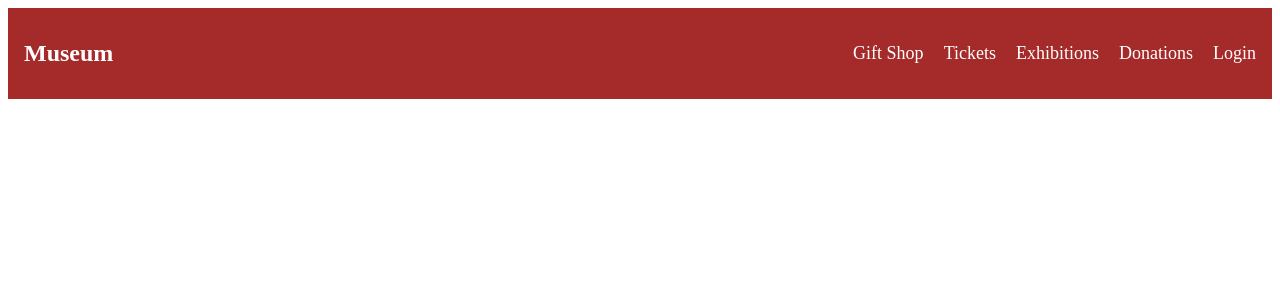
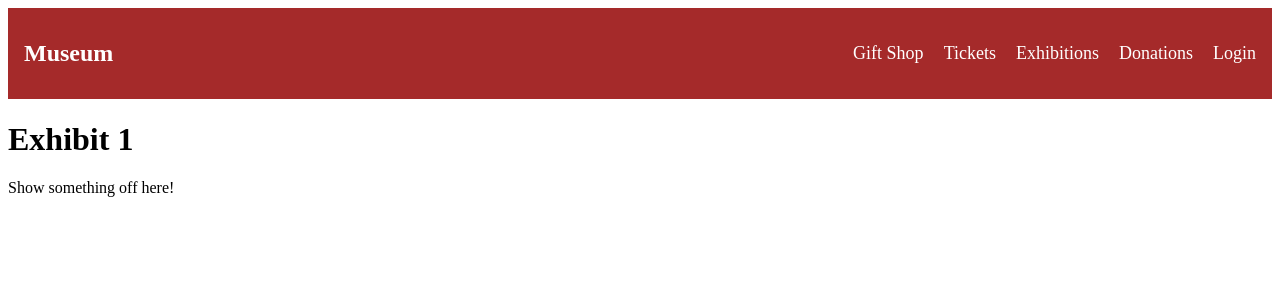
Before and after one commit to jnathanc7/MuseumDB, a React (Vite) app in the folder frontend/: page /Exhibitions in a window 1280 px wide. Shown: the top 300 px of the page. Built offline with nearby package versions, Linux system fonts and the light colour scheme.

Commit message:
"Added Exhibitions function to Exhibition.jsx and  imported it to App.jsx"

```diff
--- a/frontend/src/App.jsx
+++ b/frontend/src/App.jsx
@@ -2,6 +2,7 @@ import { BrowserRouter as Router, Routes, Route } from 'react-router-dom';
 import Header from './components/Header';
 import Ticket from './pages/Ticket';
 import Home from './pages/Home';
+import Exhibitions from './pages/Exhibitions';
 
 function App() {
   return (
@@ -10,6 +11,7 @@ function App() {
       <Routes>
         <Route path="/" element={<Home />} /> {/* Home page for root route */}
         <Route path="/tickets" element={<Ticket />} />
+        <Route path="/Exhibitions" element={<Exhibitions/>}/>
       </Routes>
     </Router>
   );
--- a/frontend/src/pages/Exhibitions.jsx
+++ b/frontend/src/pages/Exhibitions.jsx
@@ -0,0 +1,11 @@
+
+function Exhibitions(){
+    return(
+        <div className = "Exhibitions">
+            <h1 className ="Exhibit1">Exhibit 1</h1>
+            <p>Show something off here!</p>
+        </div>
+    );
+};
+
+export default Exhibitions;
```
